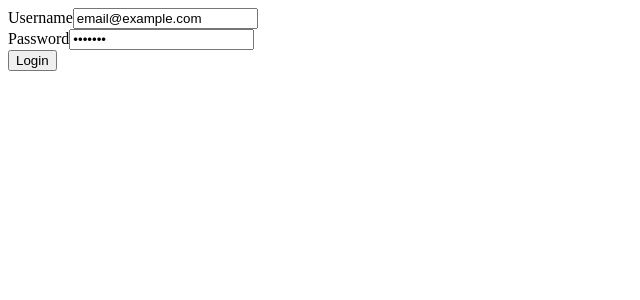
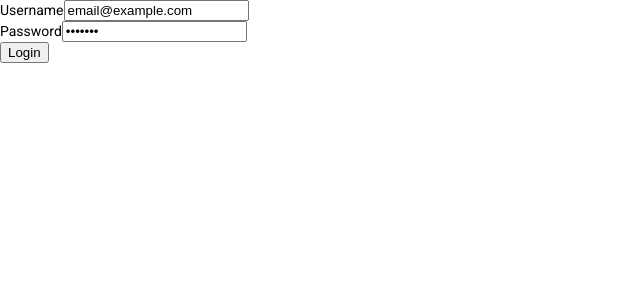
Before and after one commit to wachuuu/public-transport-manager, an Angular app in the folder app/: page /login in a window 1280 px wide. Shown: the top 300 px of the page, without its empty margins (0-640 px from the left). Built offline with nearby package versions, Linux system fonts and the light colour scheme.

Commit message:
imported Angular Material

```diff
--- a/app/angular.json
+++ b/app/angular.json
@@ -31,6 +31,7 @@
               "src/assets"
             ],
             "styles": [
+              "./node_modules/@angular/material/prebuilt-themes/indigo-pink.css",
               "src/styles.scss"
             ],
             "scripts": []
@@ -99,6 +100,7 @@
               "src/assets"
             ],
             "styles": [
+              "./node_modules/@angular/material/prebuilt-themes/indigo-pink.css",
               "src/styles.scss"
             ],
             "scripts": []
--- a/app/package.json
+++ b/app/package.json
@@ -11,10 +11,12 @@
   "private": true,
   "dependencies": {
     "@angular/animations": "~13.0.0",
+    "@angular/cdk": "^13.1.1",
     "@angular/common": "~13.0.0",
     "@angular/compiler": "~13.0.0",
     "@angular/core": "~13.0.0",
     "@angular/forms": "~13.0.0",
+    "@angular/material": "^13.1.1",
     "@angular/platform-browser": "~13.0.0",
     "@angular/platform-browser-dynamic": "~13.0.0",
     "@angular/router": "~13.0.0",
--- a/app/src/app/app.module.ts
+++ b/app/src/app/app.module.ts
@@ -9,6 +9,7 @@
 import { ErrorInterceptor } from './helpers/error.interceptor';
 import { LoginComponent } from './components/login/login.component';
 import { JwtInterceptor } from './helpers/jwt.interceptor';
+import { BrowserAnimationsModule } from '@angular/platform-browser/animations';
 
 @NgModule({
   declarations: [
@@ -21,6 +22,7 @@
     AppRoutingModule,
     ReactiveFormsModule,
     HttpClientModule,
+    BrowserAnimationsModule,
   ],
   providers: [
     { provide: HTTP_INTERCEPTORS, useClass: JwtInterceptor, multi: true },
--- a/app/src/index.html
+++ b/app/src/index.html
@@ -6,8 +6,11 @@
   <base href="/">
   <meta name="viewport" content="width=device-width, initial-scale=1">
   <link rel="icon" type="image/x-icon" href="favicon.ico">
+  <link rel="preconnect" href="https://fonts.gstatic.com">
+  <link href="https://fonts.googleapis.com/css2?family=Roboto:wght@300;400;500&display=swap" rel="stylesheet">
+  <link href="https://fonts.googleapis.com/icon?family=Material+Icons" rel="stylesheet">
 </head>
-<body>
+<body class="mat-typography">
   <app-root></app-root>
 </body>
 </html>
--- a/app/src/styles.scss
+++ b/app/src/styles.scss
@@ -1 +1,4 @@
 /* You can add global styles to this file, and also import other style files */
+
+html, body { height: 100%; }
+body { margin: 0; font-family: Roboto, "Helvetica Neue", sans-serif; }
```
Also changed, not shown: 1 other file (tests, documents, lock files or other folders).
